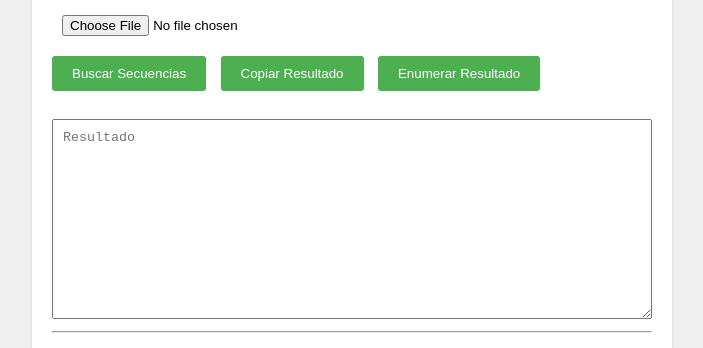
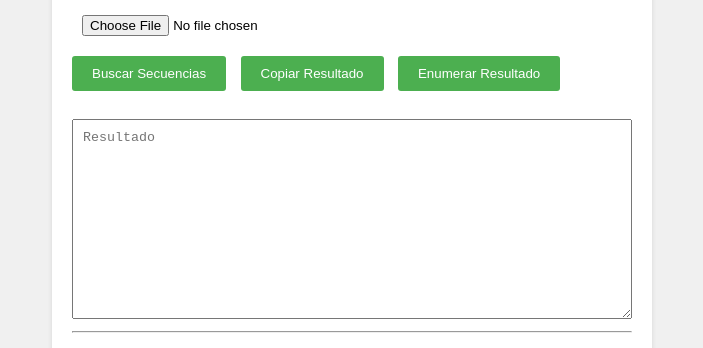
Before and after one commit to Luis9988/Editor-GZIP-IM03, a plain HTML site: page index.html in a window 1280 px wide. Shown: the part 128-476 px from the top of the page, without its empty margins (288-991 px from the left). Drawn offline with Linux system fonts and the light colour scheme.

Commit message:
Update index.html

```diff
--- a/index.html
+++ b/index.html
@@ -15,13 +15,18 @@
             background-color: #f0f0f0;
         }
         .container {
+            width: 90%;
             max-width: 600px;
-            width: 90%;
-            padding: 20px;
             background-color: #fff;
             border-radius: 5px;
             box-shadow: 0 2px 5px rgba(0, 0, 0, 0.1);
             overflow: hidden;
+        }
+        .scroll-container {
+            overflow: auto;
+            max-height: calc(100vh - 40px); /* Altura máxima menos los márgenes (20px arriba y 20px abajo) */
+            padding: 20px;
+            box-sizing: border-box;
         }
         h1 {
             text-align: center;
@@ -69,6 +74,7 @@
 </head>
 <body>
     <div class="container">
+        <div class="scroll-container">
             <h1>Luis f./Tool GZIP IM03</h1>
             <input type="file" id="fileInput">
             <button onclick="buscarSecuencias()">Buscar Secuencias</button>
@@ -85,8 +91,7 @@
             <button onclick="insertFile()">Insertar Archivo</button>
             <button onclick="downloadRange()">Descargar Rango</button>
         </div>
-
-
+    </div>
 
 
 
```
Lines whose indentation alone changed are shown as unchanged.
